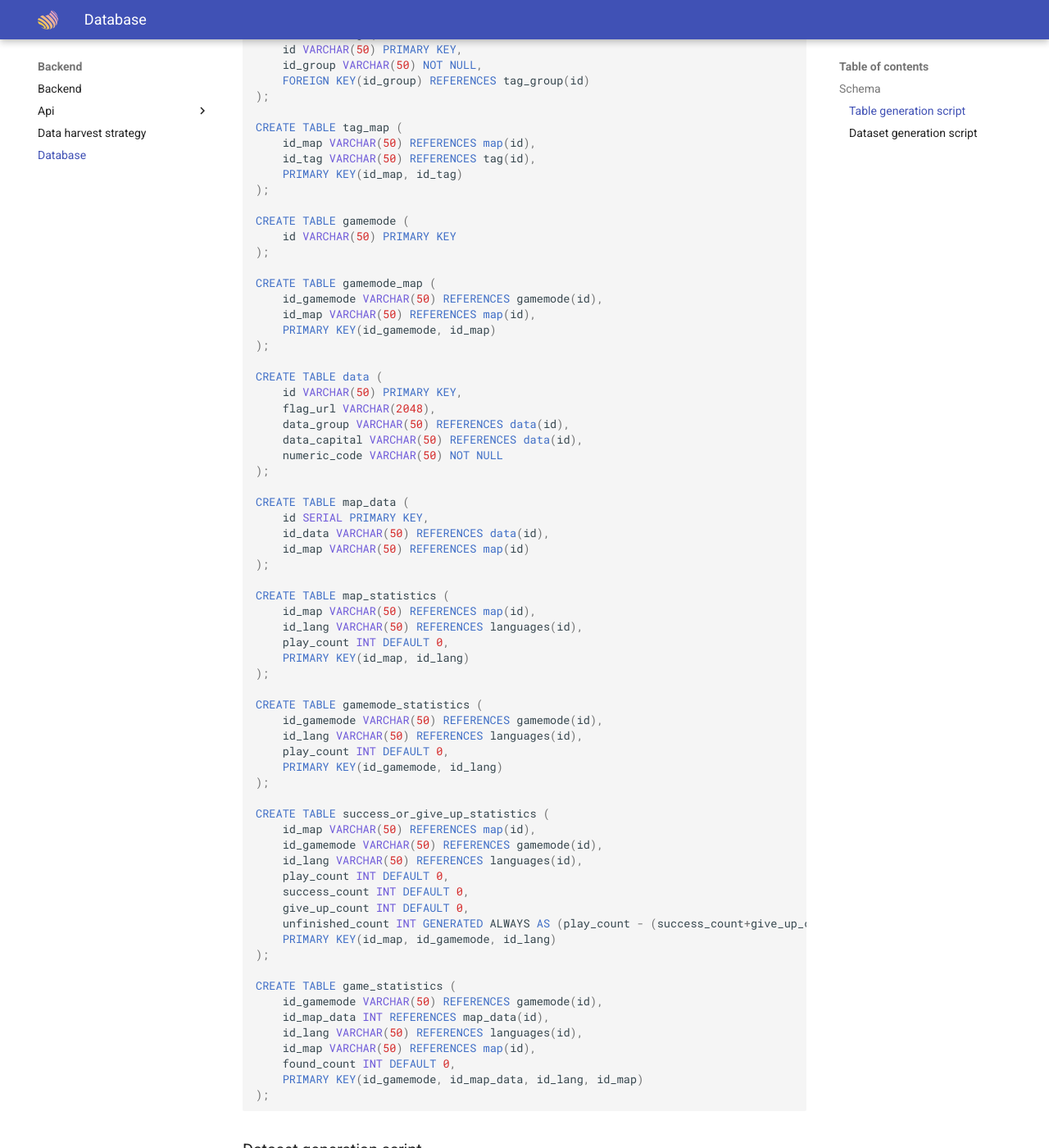
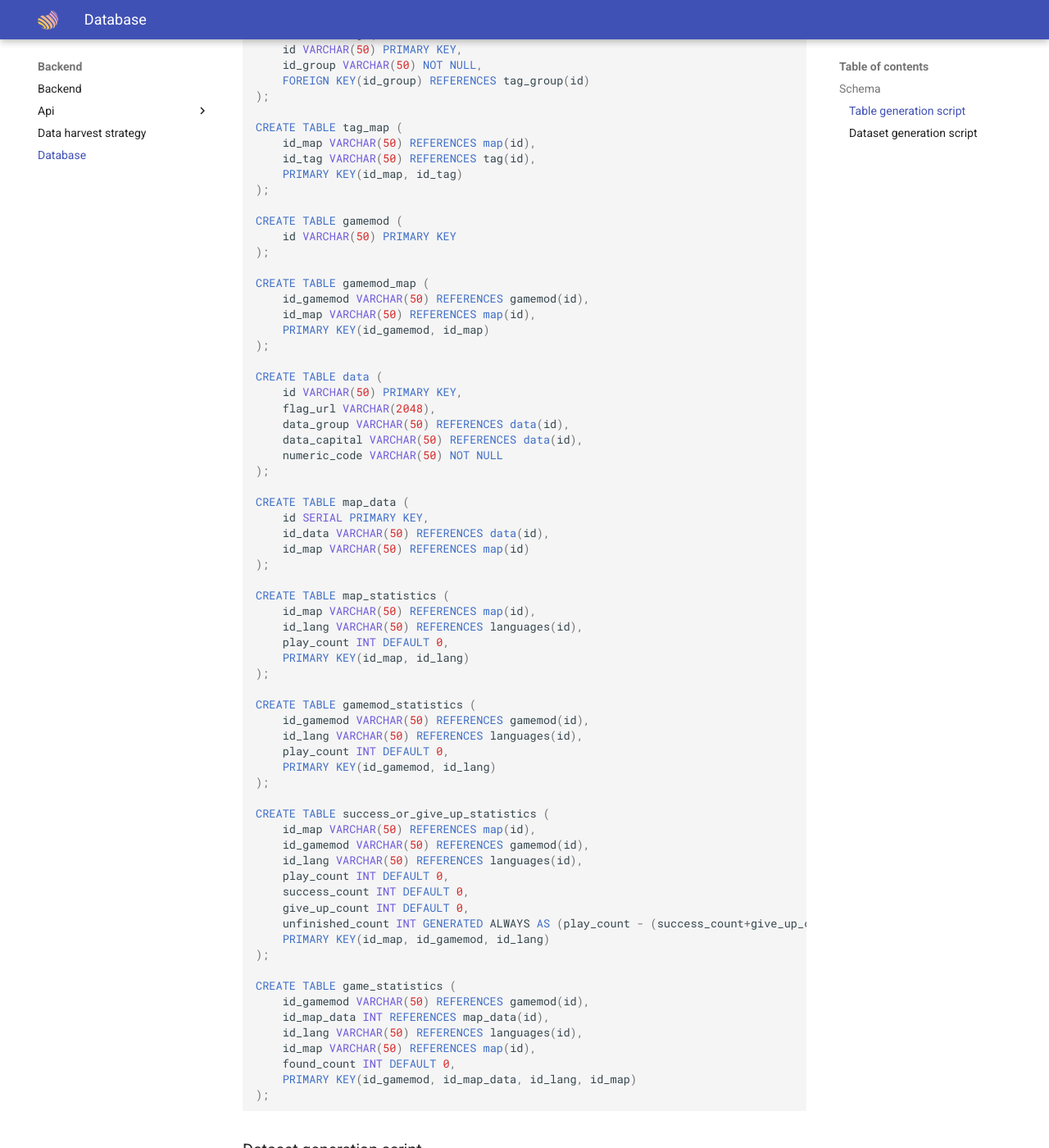
Before and after one commit to ArnoBidet/wanderways-doc, an MkDocs documentation site: the page built from docs/backend/database.md, in a window 1280 px wide and 1400 px high, scrolled down 1406 px. Shown: the whole window at 82% size. Built offline with MkDocs 1.6.1 and Material for MkDocs 9.7.7, drawn with Linux system fonts in a browser that asks for light colours; the version menu is left out.

Commit message:
Correction de gamemode en gamemod dans la documentation

````diff
--- a/docs/backend/database.md
+++ b/docs/backend/database.md
@@ -41,14 +41,14 @@ CREATE TABLE tag_map (
     PRIMARY KEY(id_map, id_tag)
 );
 
-CREATE TABLE gamemode (
+CREATE TABLE gamemod (
     id VARCHAR(50) PRIMARY KEY
 );
 
-CREATE TABLE gamemode_map (
-    id_gamemode VARCHAR(50) REFERENCES gamemode(id),
+CREATE TABLE gamemod_map (
+    id_gamemod VARCHAR(50) REFERENCES gamemod(id),
     id_map VARCHAR(50) REFERENCES map(id),
-    PRIMARY KEY(id_gamemode, id_map)
+    PRIMARY KEY(id_gamemod, id_map)
 );
 
 CREATE TABLE data (
@@ -72,31 +72,31 @@ CREATE TABLE map_statistics (
     PRIMARY KEY(id_map, id_lang)
 );
 
-CREATE TABLE gamemode_statistics (
-    id_gamemode VARCHAR(50) REFERENCES gamemode(id),
+CREATE TABLE gamemod_statistics (
+    id_gamemod VARCHAR(50) REFERENCES gamemod(id),
     id_lang VARCHAR(50) REFERENCES languages(id),
     play_count INT DEFAULT 0,
-    PRIMARY KEY(id_gamemode, id_lang)
+    PRIMARY KEY(id_gamemod, id_lang)
 );
 
 CREATE TABLE success_or_give_up_statistics (
     id_map VARCHAR(50) REFERENCES map(id),
-    id_gamemode VARCHAR(50) REFERENCES gamemode(id),
+    id_gamemod VARCHAR(50) REFERENCES gamemod(id),
     id_lang VARCHAR(50) REFERENCES languages(id),
     play_count INT DEFAULT 0,
     success_count INT DEFAULT 0,
     give_up_count INT DEFAULT 0,
     unfinished_count INT GENERATED ALWAYS AS (play_count - (success_count+give_up_count)) STORED,
-    PRIMARY KEY(id_map, id_gamemode, id_lang)
+    PRIMARY KEY(id_map, id_gamemod, id_lang)
 );
 
 CREATE TABLE game_statistics (
-    id_gamemode VARCHAR(50) REFERENCES gamemode(id),
+    id_gamemod VARCHAR(50) REFERENCES gamemod(id),
     id_map_data INT REFERENCES map_data(id),
     id_lang VARCHAR(50) REFERENCES languages(id),
     id_map VARCHAR(50) REFERENCES map(id),
     found_count INT DEFAULT 0,
-    PRIMARY KEY(id_gamemode, id_map_data, id_lang, id_map)
+    PRIMARY KEY(id_gamemod, id_map_data, id_lang, id_map)
 );
 
 ```
--- a/docs/backend/routes/game.yaml
+++ b/docs/backend/routes/game.yaml
@@ -28,9 +28,9 @@ paths:
                   type: string
                   summary: The id of the map
                   example: "FRANCE_DEPARTMENTS"
-                id_gamemode:
+                id_gamemod:
                   type: string
-                  summary: The id of the gamemode
+                  summary: The id of the gamemod
                   example: "AGAINST_THE_CLOCK"
       responses:
         "200":
--- a/docs/backend/routes/statistics.yaml
+++ b/docs/backend/routes/statistics.yaml
@@ -2,7 +2,7 @@ openapi: 3.0.0
 tags:
   - name: Statistics
 paths:
-  /api/statistics/average-awareness/{ID_GAME_MODE}/{ID_MAP}:
+  /api/statistics/average-awareness/{ID_GAMEMOD}/{ID_MAP}:
     get:
       summary :
       description : Get the list of maps along with their description, thumbnails, tags, wiki link and statistiques such as popularity.
@@ -10,8 +10,8 @@ paths:
         - Statistics
       parameters:
         - in: path
-          name: ID_GAME_MODE
-          description: The gamemode's id
+          name: ID_GAMEMOD
+          description: The gamemod's id
           required: true
           type: string
           example : "GAMEMODE_AGAINST-CLOCK"
````
Also changed, not shown: docs/backend/data-harvest-strategy.md (+4 -4 lines), docs/backend/routes/game.md (+11 -11 lines), docs/backend/routes/statistics.md (+3 -3 lines).
